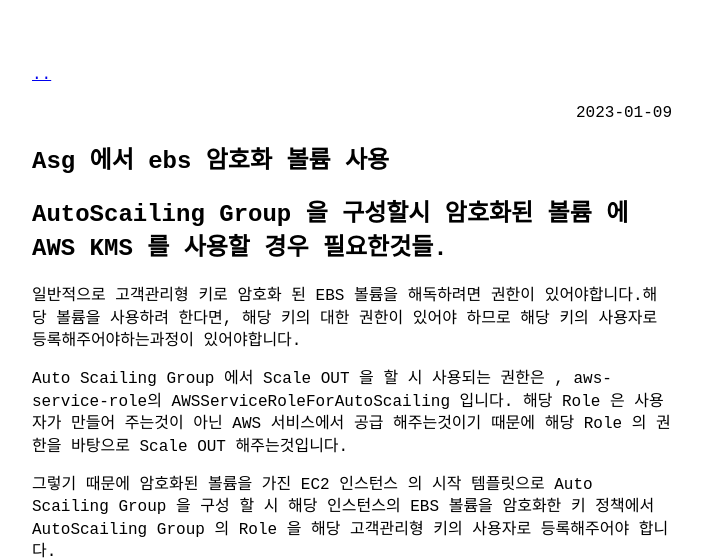
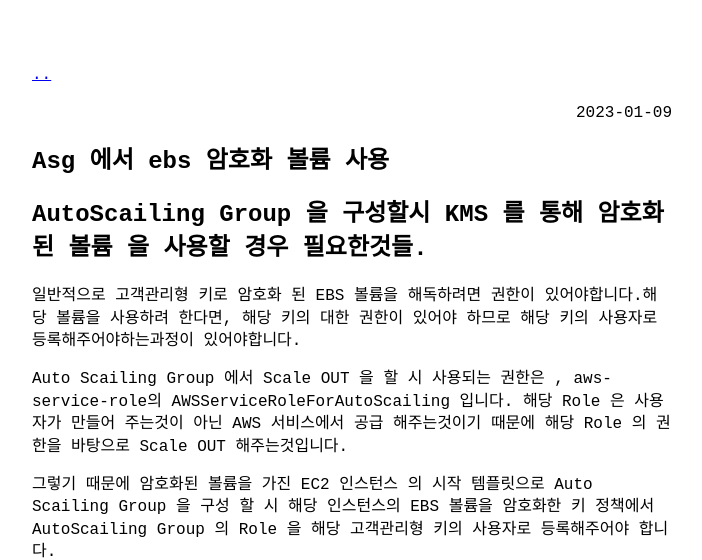
Before and after one commit to coodns/blog, a Jekyll site: the page built from _posts/2023-01-09-ASG 에서 EBS 암호화 볼륨 사용.md, in a window 1280 px wide, cut to the strip 0-560 px from the top of the page. Shown: the whole strip, without its empty margins (288-990 px from the left). Built offline with Jekyll 4.4.1, drawn with Linux system fonts in a browser that asks for light colours; our own code applies the rules of GitHub Pages for plain Markdown files; comment, search, counter and statistics services are not loaded.

Commit message:
change 2023-01-09 title

```diff
--- a/_posts/2023-01-09-ASG 에서 EBS 암호화 볼륨 사용.md
+++ b/_posts/2023-01-09-ASG 에서 EBS 암호화 볼륨 사용.md
@@ -1,4 +1,4 @@
-# AutoScailing Group 을 구성할시 암호화된 볼륨 에 AWS KMS 를 사용할 경우 필요한것들.
+# AutoScailing Group 을 구성할시 KMS 를 통해 암호화된 볼륨 을 사용할 경우 필요한것들.
 
 일반적으로 고객관리형 키로 암호화 된 EBS 볼륨을 해독하려면 권한이 있어야합니다.해당 볼륨을 사용하려 한다면, 해당 키의 대한 권한이 있어야 하므로 해당 키의 사용자로 등록해주어야하는과정이 있어야합니다.
 
```
